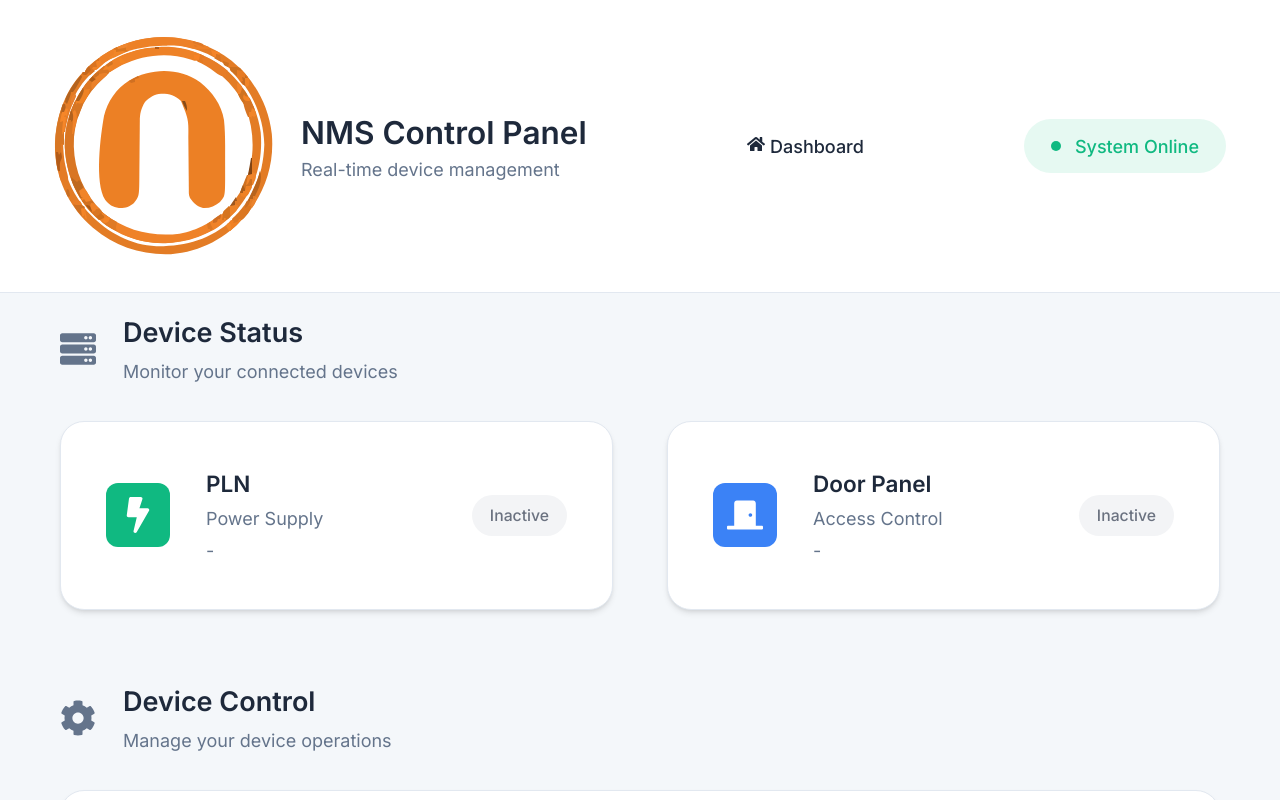
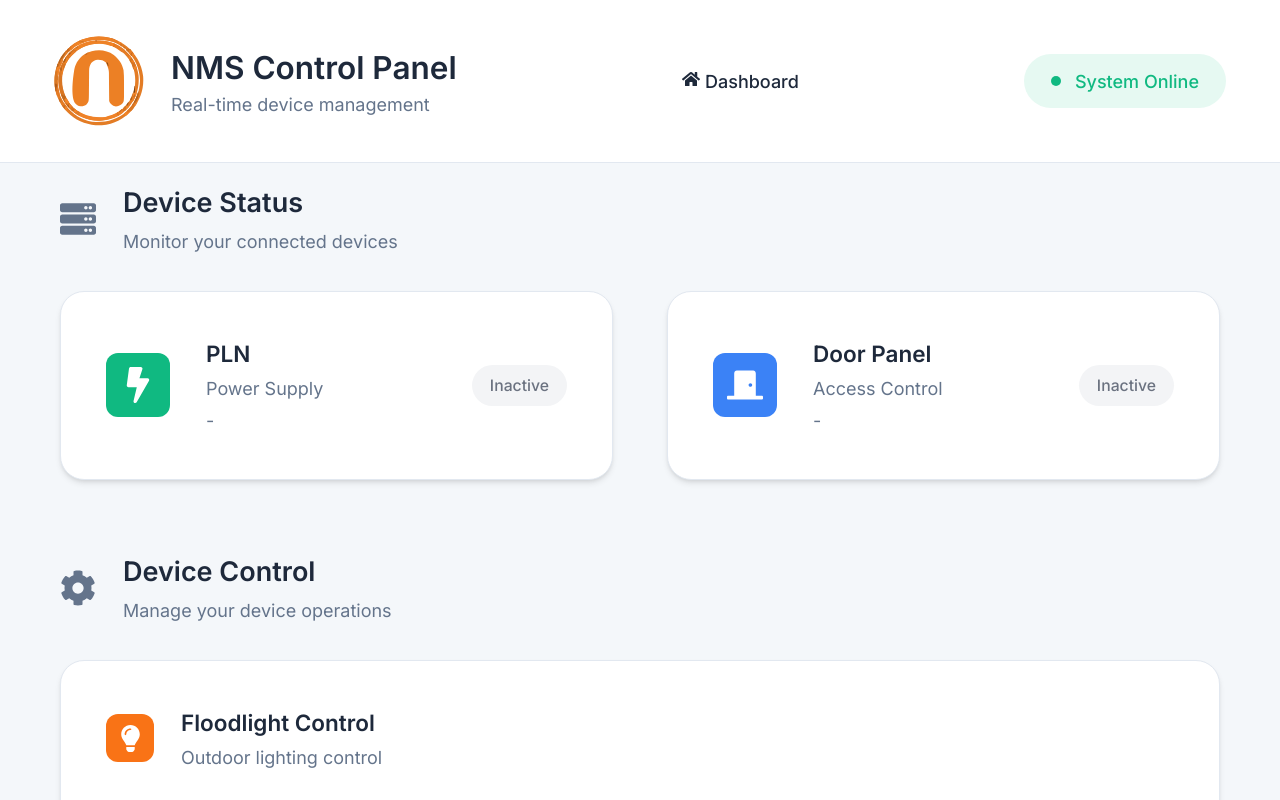
Before and after one commit to Ihsan-Nurhadi/IoT_Dashboard, a React (Vite) app in the folder frontend/: page / in a window 1280 px wide. Shown: the top 800 px of the page. Built offline with nearby package versions, Linux system fonts and the light colour scheme; no server answers.

Commit message:
Perubahan styling

```diff
--- a/frontend/src/components/Header.css
+++ b/frontend/src/components/Header.css
@@ -14,9 +14,10 @@
 }
 
 .logo-icon {
-  font-size: 2.5rem;
-  color: var(--accent-color-green);
+  width: 5rem;
+  height: 5rem;
 }
+
 
 .app-title {
   margin: 0;
```
